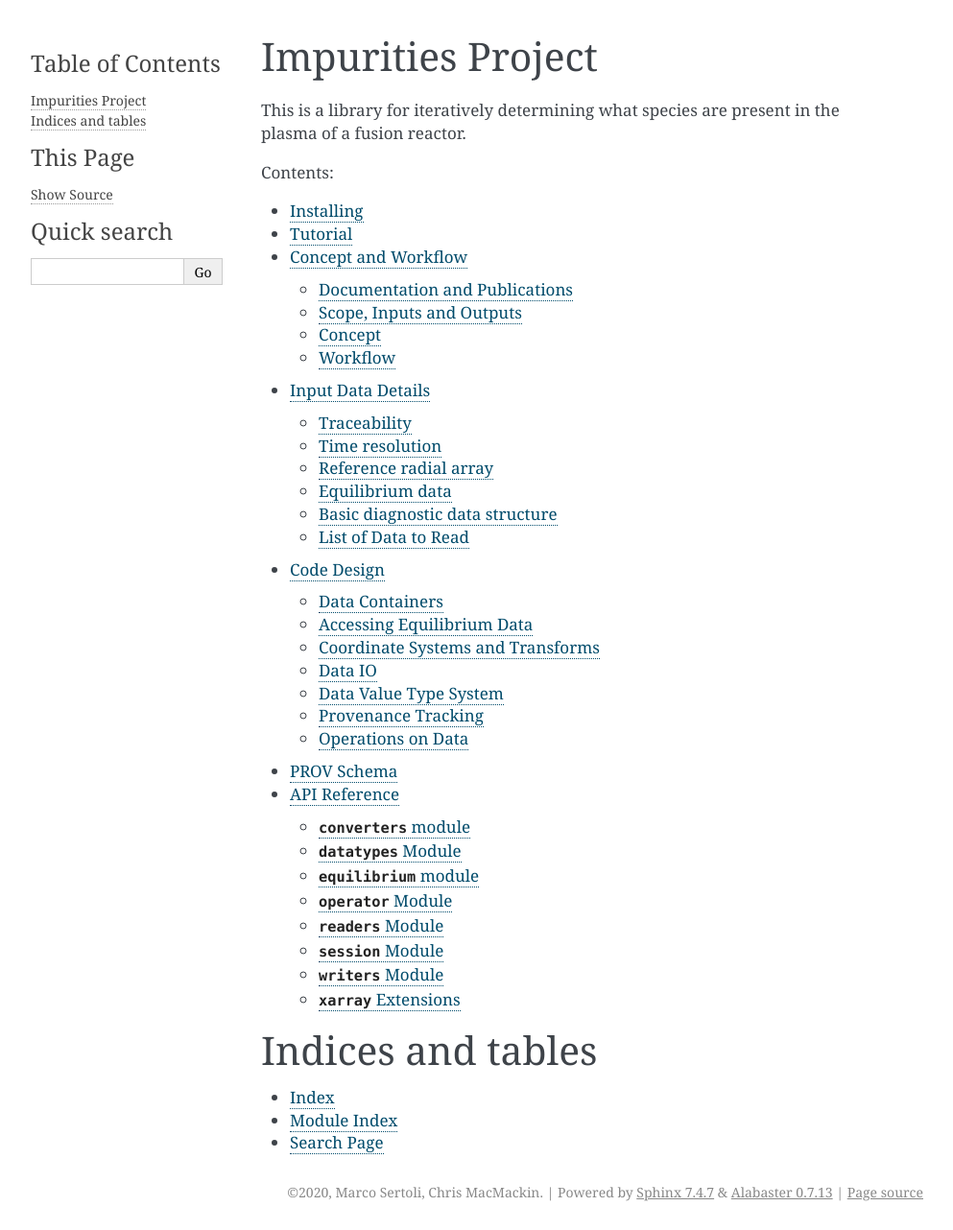
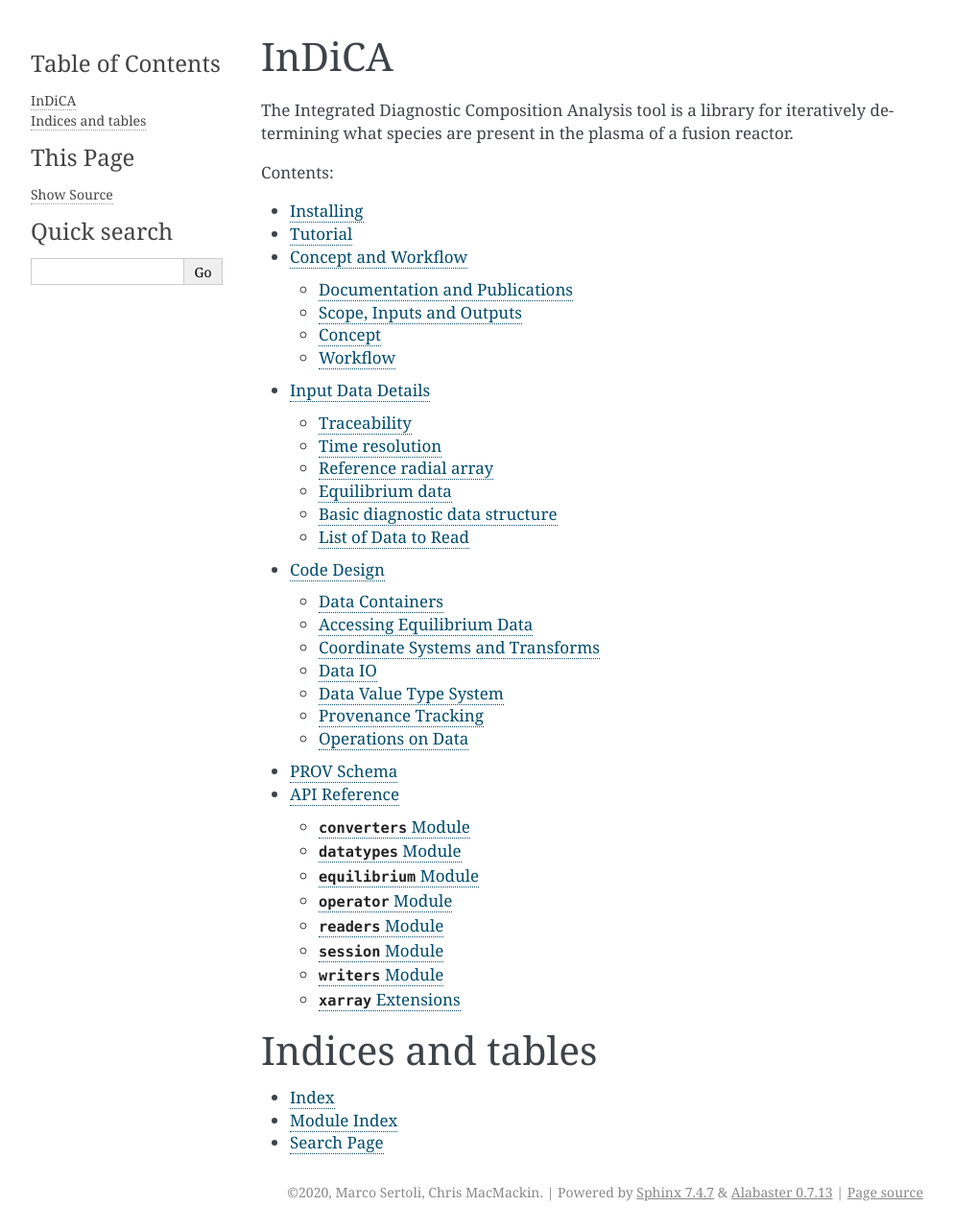
Before and after one commit to indica-mcf/Indica, a Sphinx documentation site: the page built from doc/index.rst, in a window 1280 px wide. Shown: the whole page at 96% size, without its empty margins (148-1141 px from the left). Built offline with Sphinx 7.4.7, drawn with Linux system fonts in a browser that asks for light colours.

Commit message:
Updated documentation to reflect new name

```diff
--- a/doc/api/converters.rst
+++ b/doc/api/converters.rst
@@ -1,4 +1,4 @@
-``converters`` module
+``converters`` Module
 =====================
 
 .. automodule:: indica.converters
--- a/doc/api/equilibrium.rst
+++ b/doc/api/equilibrium.rst
@@ -1,4 +1,4 @@
-``equilibrium`` module
+``equilibrium`` Module
 ======================
 
 .. automodule:: indica.equilibrium
--- a/doc/design.rst
+++ b/doc/design.rst
@@ -2,7 +2,8 @@ Code Design
 ===========
 
 This section of the documentation describes the data structures and
-organisation of the code. It is primarily intended for developers.
+organisation of the code for InDiCA. It is primarily intended for
+developers.
 
 
 Data Containers
@@ -657,7 +658,7 @@ DataArray objects making up the dataset will be indicated in PROV as members
 of the collection.
 
 :py:class:`~indica.readers.DataReader` objects
-~~~~~~~~~~~~~~~~~~~~~~~~~~~~~~~~~~~~~~~~~~~
+~~~~~~~~~~~~~~~~~~~~~~~~~~~~~~~~~~~~~~~~~~~~~~
 These objects are represented as both an **Entity** and an
 **Agent**. The former is used to describe how it was instantiated
 (e.g., the user that created it, what arguments were used) while the
@@ -671,7 +672,7 @@ Third-party libraries which are depended on should be represented as
 on which version was used.
 
 :py:class:`~indica.equilibrium.Equilibrium` objects
-~~~~~~~~~~~~~~~~~~~~~~~~~~~~~~~~~~~~~~~~~~~~~~~~
+~~~~~~~~~~~~~~~~~~~~~~~~~~~~~~~~~~~~~~~~~~~~~~~~~~~
 An Equilibrium object will be represented by an **Entity**. This
 references the user (agent) to instantiate it, the constructor call
 (activity) that did so, and the data (entities) used in its creation.
@@ -701,7 +702,7 @@ Reading data is an **Activity**. It is associated with a reader agent
 and a user of the software. It uses external data entities.
 
 :py:class:`~indica.session.Session` objects
-~~~~~~~~~~~~~~~~~~~~~~~~~~~~~~~~~~~~~~~~
+~~~~~~~~~~~~~~~~~~~~~~~~~~~~~~~~~~~~~~~~~~~
 An **Activity** representing the current running instance of this
 software. It uses the package and dependencies and is associated with
 the user to launch it. It contains metadata on the computer being
--- a/doc/index.rst
+++ b/doc/index.rst
@@ -3,11 +3,12 @@
    You can adapt this file completely to your liking, but it should at least
    contain the root `toctree` directive.
 
-Impurities Project
-==================
+InDiCA
+======
 
-This is a library for iteratively determining what species are present
-in the plasma of a fusion reactor.
+The Integrated Diagnostic Composition Analysis tool is a library for
+iteratively determining what species are present in the plasma of a
+fusion reactor.
 
 Contents:
 
```
Also changed, not shown: 1 other file.
